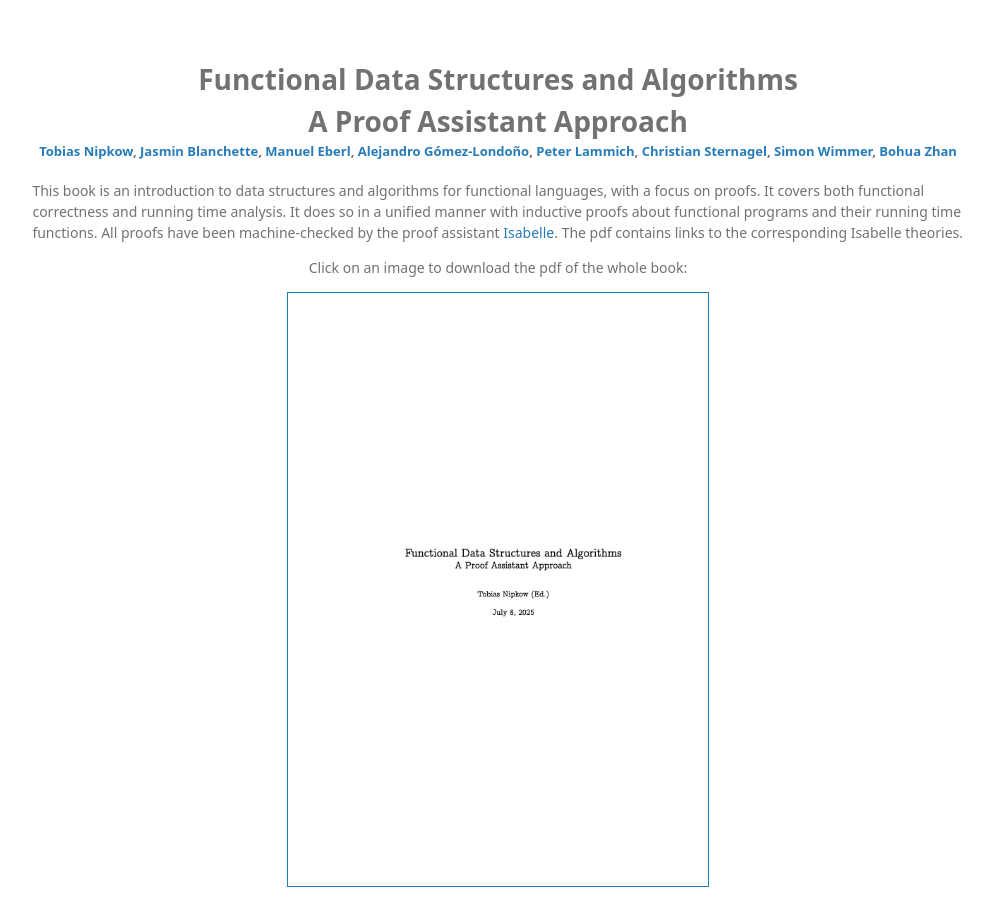
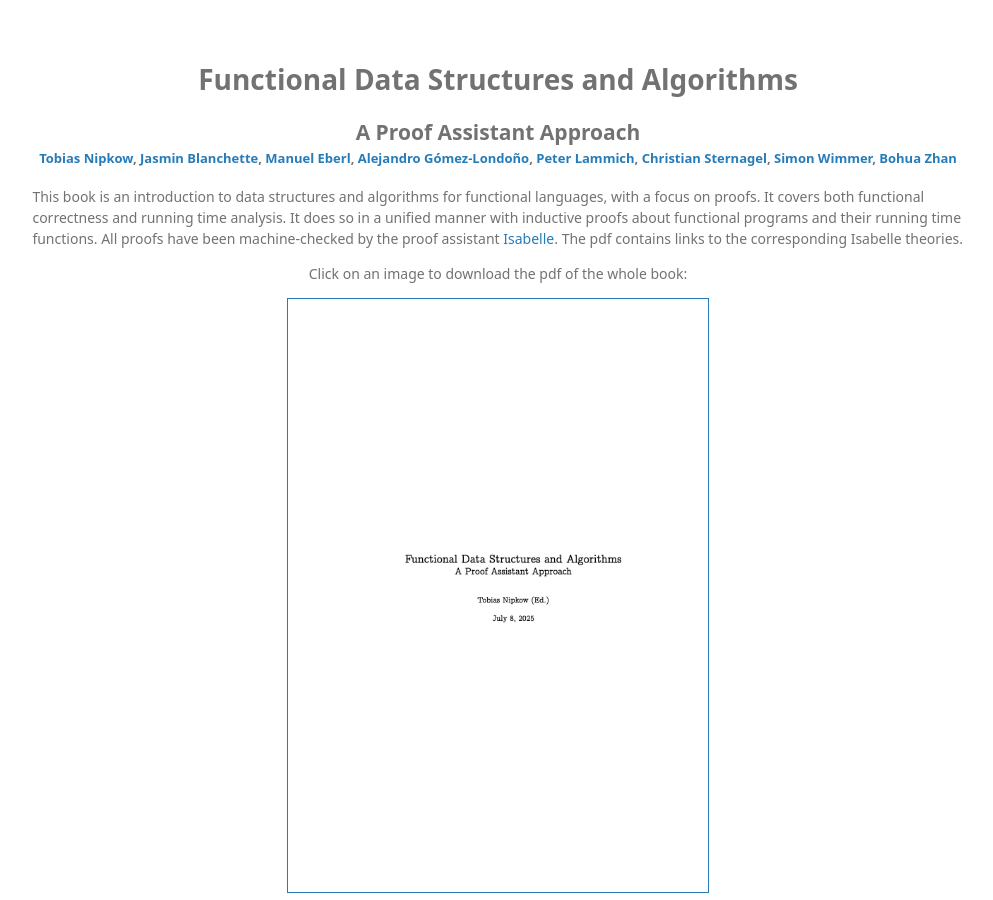
Before and after one commit to nipkow/FDSA, a plain HTML site: page docs/index.html in a window 1280 px wide. Shown: the top 900 px of the page, without its empty margins (142-1135 px from the left). Drawn offline with Linux system fonts and the light colour scheme.

Commit message:
more tuning

```diff
--- a/docs/index.css
+++ b/docs/index.css
@@ -1,3 +1,8 @@
+h1{
+    margin:0;
+    padding:0;
+}
+
 body {
     padding:50px;
     font: 14px/1.5 "Noto Sans", "Helvetica Neue", Helvetica, Arial, sans-serif;
--- a/docs/index.html
+++ b/docs/index.html
@@ -12,7 +12,8 @@
 <body link="#00FF00" vlink="orange">
 <div id="wrapper">
   <h1 style="text-align:center">Functional Data Structures and
-  Algorithms<br>A Proof Assistant Approach<br>
+  Algorithms</h1>
+  <h2 style="text-align:center">A Proof Assistant Approach<br>
   <font size=-1>
   <a href="https://www.proof.cit.tum.de/~nipkow/">Tobias Nipkow</a>,
   <a
@@ -24,7 +25,7 @@
   <a href="https://people.utwente.nl/p.lammich">Peter Lammich</a>,
   <a href="http://cl-informatik.uibk.ac.at/csternagel">Christian Sternagel</a>,
   <a href="https://home.in.tum.de/~wimmers">Simon Wimmer</a>,
-  <a href="https://lcs.ios.ac.cn/~bzhan/">Bohua Zhan</a></font></h1>
+  <a href="https://lcs.ios.ac.cn/~bzhan/">Bohua Zhan</a></font></h2>
 
 <p> This book is an introduction to data structures and algorithms for
 functional languages, with a focus on proofs. It covers both
```
